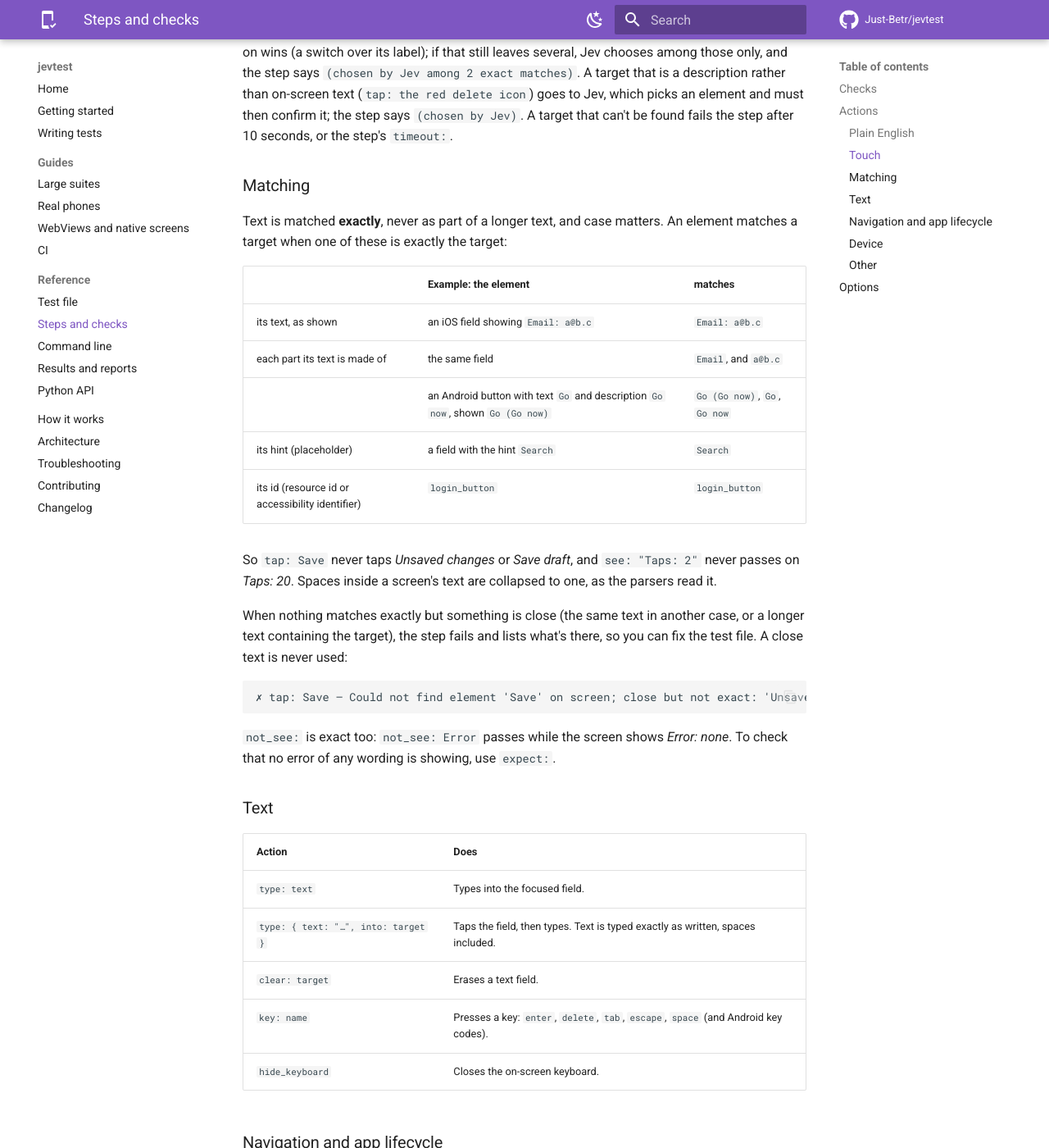
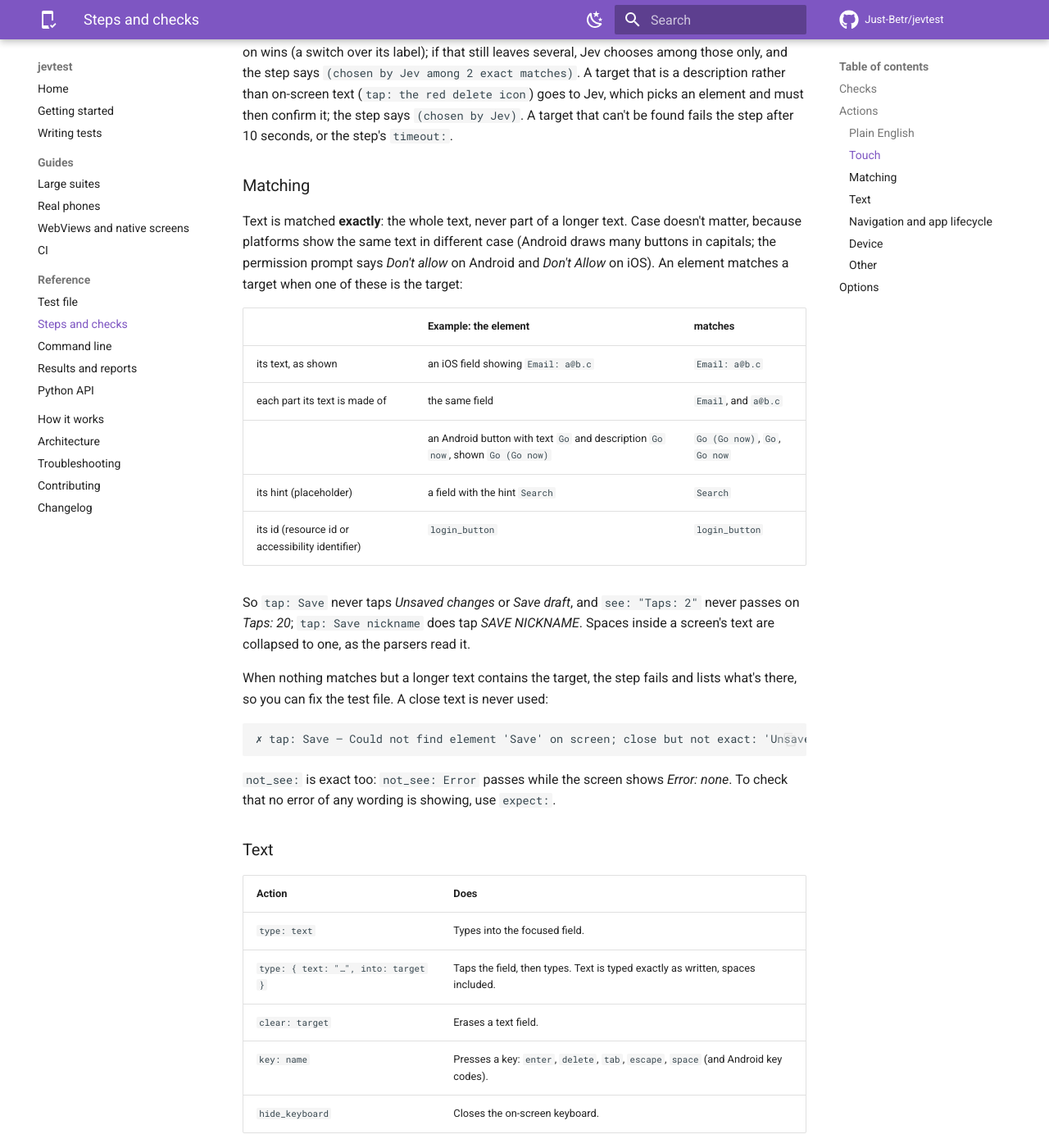
Before and after one commit to Just-Betr/jevtest, an MkDocs documentation site: the page built from docs/reference/steps.md, in a window 1280 px wide and 1400 px high, scrolled down 1647 px. Shown: the whole window at 82% size. Built offline with MkDocs 1.6.1 and Material for MkDocs 9.7.7, drawn with Linux system fonts in a browser that asks for light colours; comment, search, counter and statistics services are not loaded.

Commit message:
Exact matching ignores case: platforms show the same text in different case
Android draws many buttons in capitals and the permission prompt says "Don't allow" on Android and "Don't
Allow" on iOS, so a cross-platform test file can't match case-sensitively. Matching stays whole-text equality:
no part of a longer text ever matches. Near matches are now longer texts containing the target.

The demo's see: after scroll_to checks the whole sentence it scrolled to.

Co-Authored-By: Claude Opus 5.5 <noreply@anthropic.com>

````diff
--- a/docs/reference/steps.md
+++ b/docs/reference/steps.md
@@ -44,7 +44,7 @@ Each takes one value or a list. Checks keep trying for up to 10 seconds, or the
 
 ### Matching
 
-Text is matched **exactly**, never as part of a longer text, and case matters. An element matches a target when one of these is exactly the target:
+Text is matched **exactly**: the whole text, never part of a longer text. Case doesn't matter, because platforms show the same text in different case (Android draws many buttons in capitals; the permission prompt says *Don't allow* on Android and *Don't Allow* on iOS). An element matches a target when one of these is the target:
 
 | | Example: the element | matches |
 |---|---|---|
@@ -54,9 +54,9 @@ Text is matched **exactly**, never as part of a longer text, and case matters. A
 | its hint (placeholder) | a field with the hint `Search` | `Search` |
 | its id (resource id or accessibility identifier) | `login_button` | `login_button` |
 
-So `tap: Save` never taps *Unsaved changes* or *Save draft*, and `see: "Taps: 2"` never passes on *Taps: 20*. Spaces inside a screen's text are collapsed to one, as the parsers read it.
+So `tap: Save` never taps *Unsaved changes* or *Save draft*, and `see: "Taps: 2"` never passes on *Taps: 20*; `tap: Save nickname` does tap *SAVE NICKNAME*. Spaces inside a screen's text are collapsed to one, as the parsers read it.
 
-When nothing matches exactly but something is close (the same text in another case, or a longer text containing the target), the step fails and lists what's there, so you can fix the test file. A close text is never used:
+When nothing matches but a longer text contains the target, the step fails and lists what's there, so you can fix the test file. A close text is never used:
 
 ```
 ✗ tap: Save — Could not find element 'Save' on screen; close but not exact: 'Unsaved changes', 'Save draft'
````
Also changed, not shown: CHANGELOG.md (+4 -5 lines), docs/how-it-works.md (+2 -2 lines), docs/troubleshooting.md (+1 -1 lines), 7 other files.
